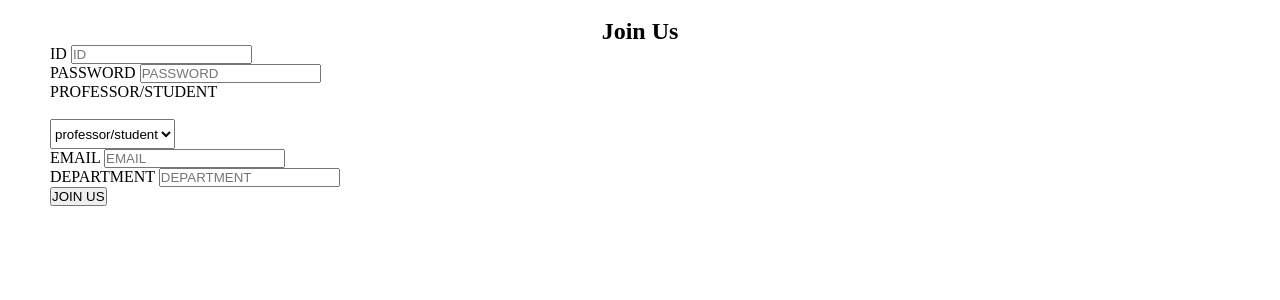
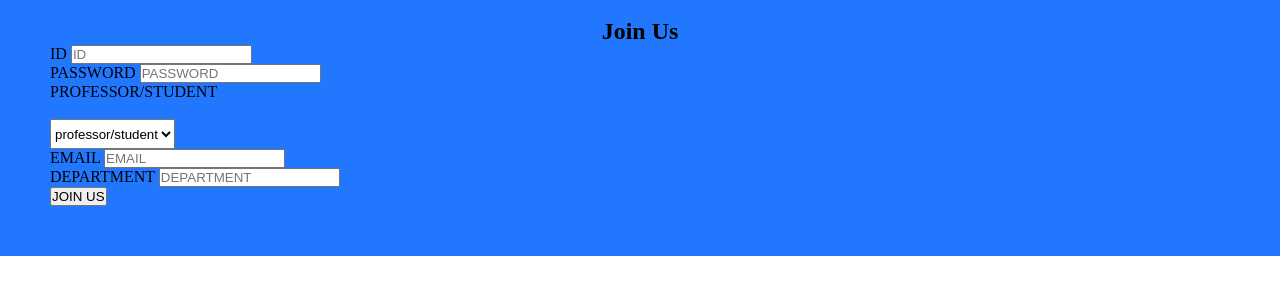
Before and after one commit to seeun98/flaskMindConnecting, a Flask app: page /joinus in a window 1280 px wide. Shown: the top 300 px of the page. Run offline with Flask 2, Linux system fonts and the light colour scheme.

Commit message:
joinus background 수정

```diff
--- a/templates/joinus.html
+++ b/templates/joinus.html
@@ -54,7 +54,7 @@
     </script>
 </head>
 <body>
-<div class="page-wrapper bg-blue p-t-100 p-b-100 font-robo" >
+<div class="page-wrapper bg-blue p-t-100 p-b-100 font-robo" style="background-color: #2178ff">
     <div class="wrapper wrapper--w680">
         <div class="card card-1">
             <div class="card-heading">
```
